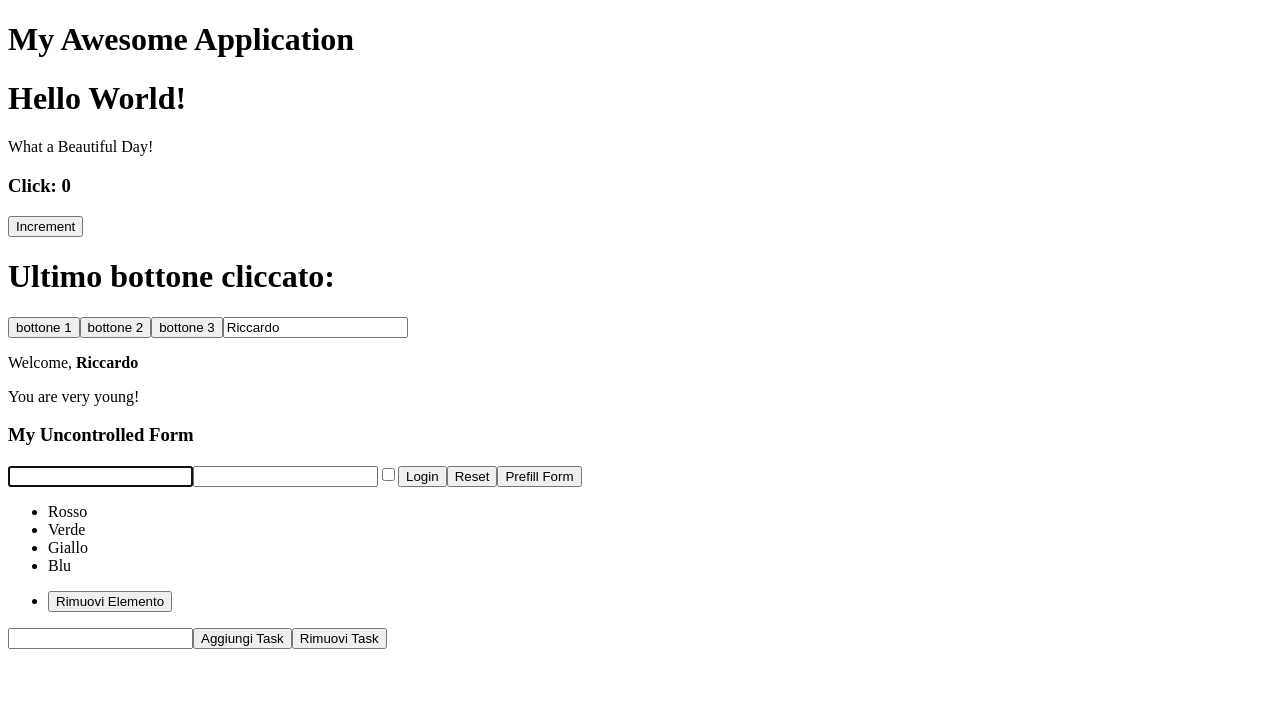
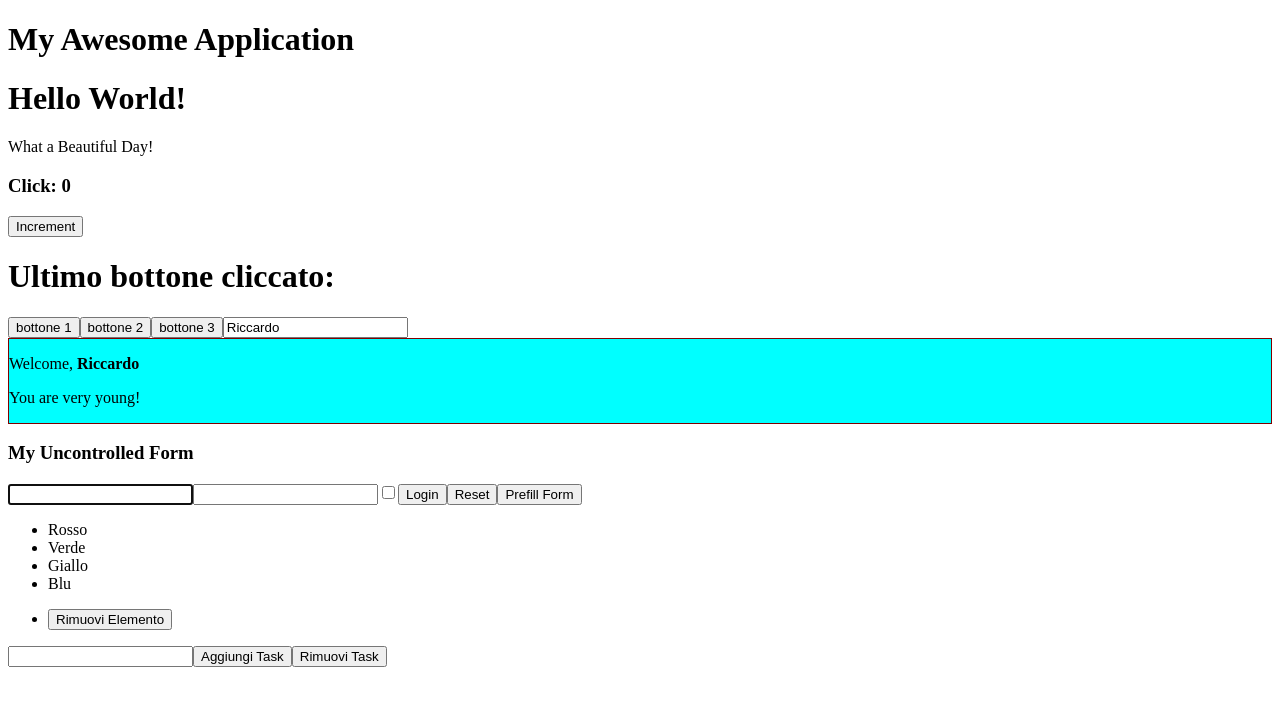
Before and after one commit to RiccardoMannino/Jsx-exercise, a React (Create React App) app in the folder react-exercises/: page / in a window 1280 px wide. Shown: the top 706 px of the page. Built offline with nearby package versions, Linux system fonts and the light colour scheme.

Commit message:
styling-component-01

```diff
--- a/react-exercises/src/Welcome.js
+++ b/react-exercises/src/Welcome.js
@@ -4,12 +4,12 @@ import { Age } from "./Age";
 export class Welcome extends React.Component {
   render() {
     return (
-      <>
+      <div className="welcome">
         <p>
           Welcome, <strong>{this.props.name}</strong>
         </p>
         <Age age={this.props.age} />
-      </>
+      </div>
     );
   }
 }
--- /dev/null
+++ b/react-exercises/src/index.css
@@ -0,0 +1,4 @@
+.welcome {
+  background-color: aqua;
+  border: 1px solid maroon;
+}
--- a/react-exercises/src/index.js
+++ b/react-exercises/src/index.js
@@ -1,5 +1,6 @@
 import ReactDOM from "react-dom";
 import { App } from "./App";
+import "./index.css";
 
 const root = document.querySelector("#root");
 
```
